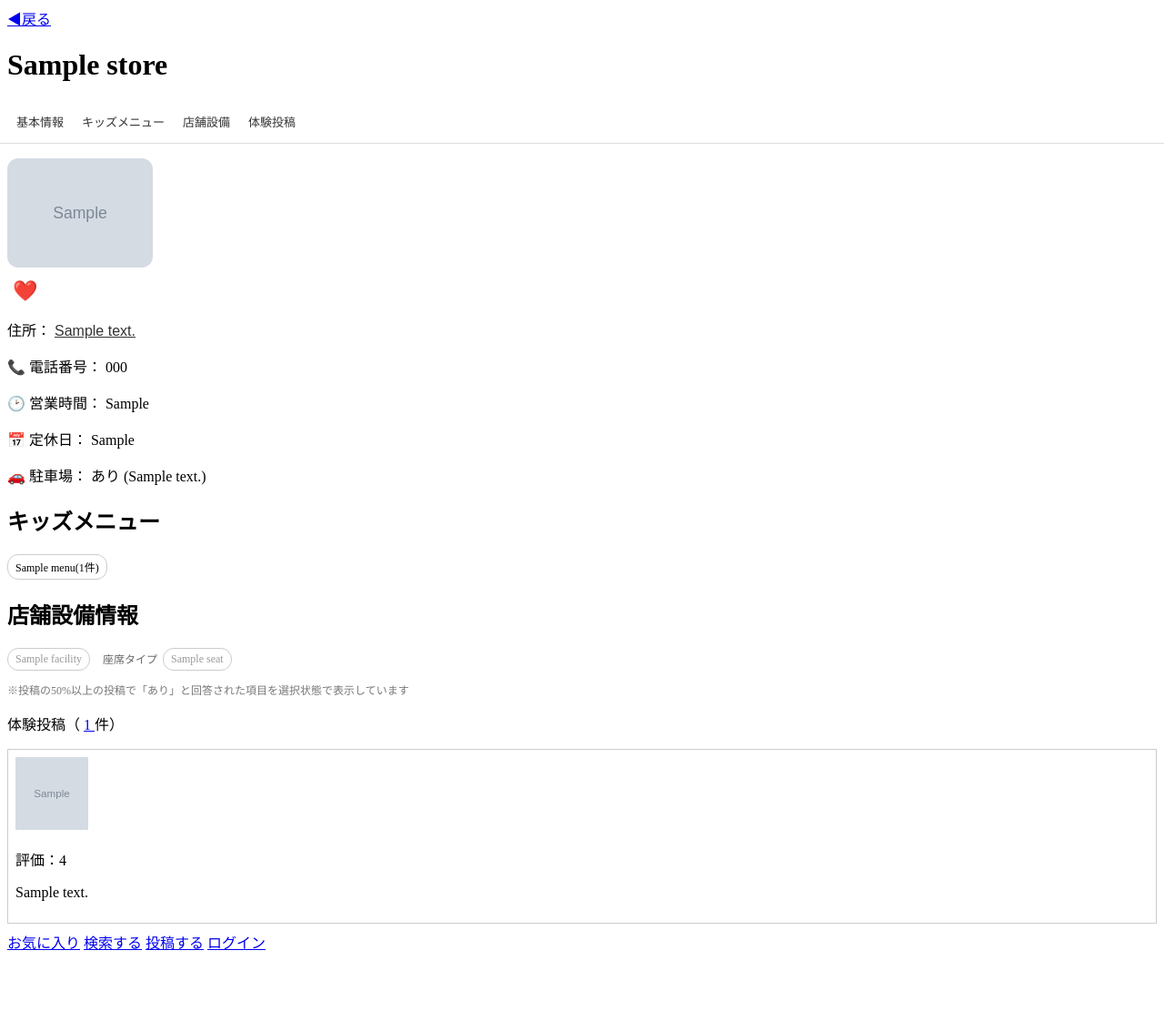
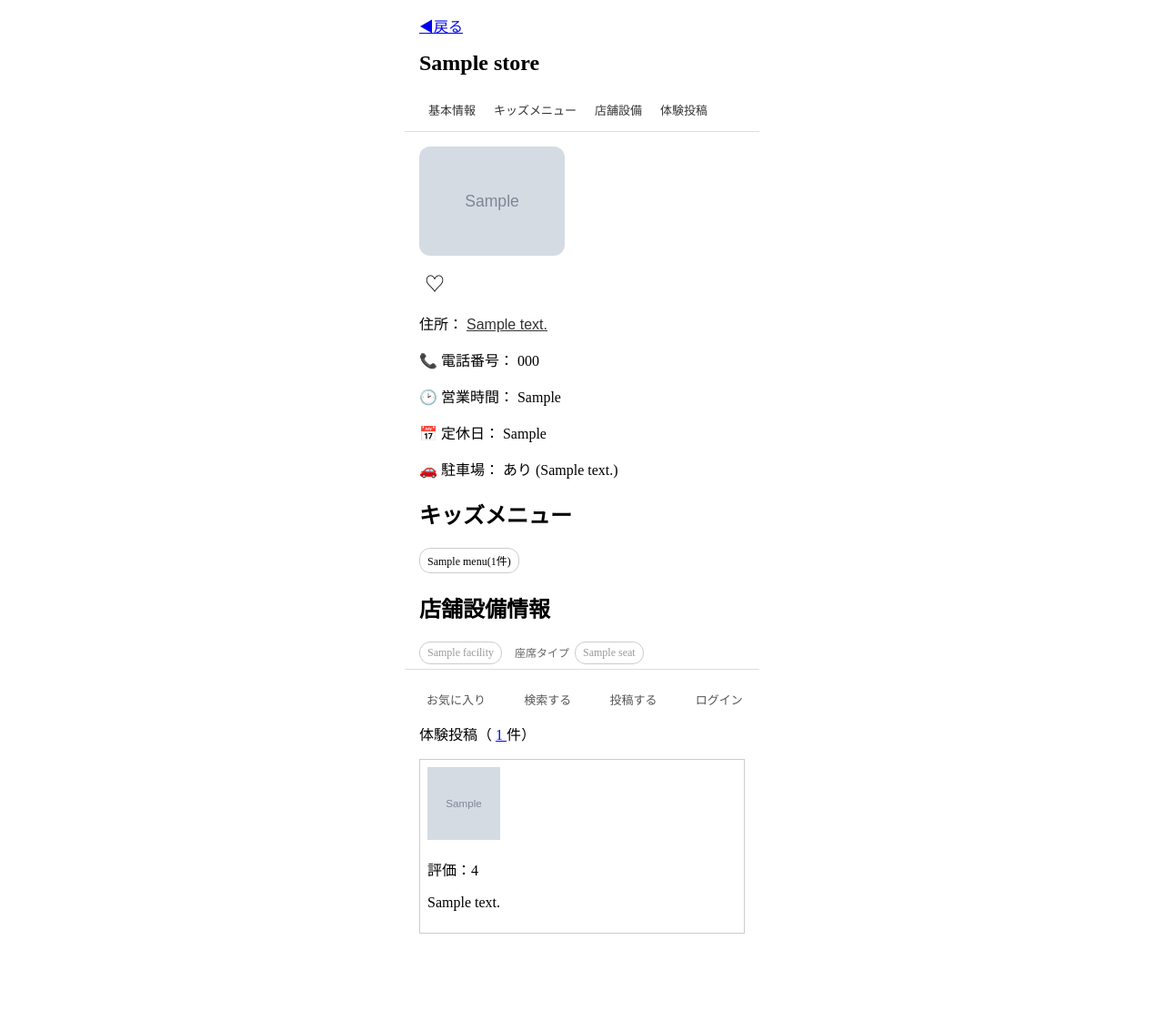
Before and after one commit to asaki-taniguchi/KodoMeal, a Django app: template templates/store_detail.html in a window 1280 px wide. Shown: the whole page at 91% size. Before the commit the page ends 1044 px from the top, so only its background shows below. Run offline with Django 5.2, Linux system fonts and the light colour scheme; tables that the repository leaves empty hold one stand-in row (values such as "Sample post"); the template is opened without the code that fills it: values that come from a table or form of the project are taken from there, most other values are stand-ins (such as "Sample title", 1, 10 or a date in 2020); grey boxes marked "Sample" are stand-in pictures; some libraries are stand-ins or nearby versions.

Commit message:
店舗詳細画面をbaseテンプレートに対応

```diff
--- a/templates/base.html
+++ b/templates/base.html
@@ -89,6 +89,7 @@
     {% block content %}
     {% endblock %}
 
+    {% block bottom_nav %}
     <nav class="bottom-nav">
         {% if user.is_authenticated %}
             <a href="{% url 'favorite_list' %}" class="nav-button">お気に入り</a>
@@ -100,6 +101,7 @@
             <a href="{% url 'login' %}" class="nav-button">ログイン</a>
         {% endif %}
     </nav>
+    {% endblock %}
 
     <div id="login-modal" class="login-modal-overlay">
         <div class="login-modal">
--- a/templates/store_detail.html
+++ b/templates/store_detail.html
@@ -1,11 +1,23 @@
-<!DOCTYPE html>
-    <html lang="ja">
-    <head>
-        <meta charset="UTF-8">
-        <meta name="viewport" content="width=device-width, initial-scale=1.0">
-        <title>店舗詳細</title>
+{% extends 'base.html' %}
+
+{% block title %}店舗詳細{% endblock %}
+
+{% block extra_css %}
 
 <style>
+    body {
+    max-width: 390px;
+    margin: 0 auto;
+    padding: 16px;
+    padding-bottom: 88px;
+    box-sizing: border-box;
+    }
+
+    h1 {
+    font-size: 24px;
+    margin: 16px 0;
+    }
+
     .section-tab-nav {
         position: sticky;
         top: 0;
@@ -25,7 +37,11 @@
     text-decoration: none;
     color: #333;
     font-size: 13px;
+    border: none;
     border-bottom: 2px solid transparent;
+    background: none;
+    cursor: pointer;
+    font-family: inherit;
     }
 
     .section-tab-link:hover {
@@ -194,20 +210,19 @@
         flex-shrink: 0;
     }
 </style>
+{% endblock %}
 
-    </head>
-    <body>
-
+{% block content %}
     <a href="javascript:history.back()" class="back-link">◀︎戻る</a>
 
         {% if store %}
             <h1>{{ store.name }}</h1>
 
             <nav class="section-tab-nav">
-                <a href="#store-info-section" class="section-tab-link">基本情報</a>
-                <a href="#kids-menu-section" class="section-tab-link">キッズメニュー</a>
-                <a href="#facility-section" class="section-tab-link">店舗設備</a>
-                <a href="#post-section" class="section-tab-link">体験投稿</a>
+                <button type="button" class="section-tab-link" onclick="scrollToSection('store-info-section')">基本情報</button>
+                <button type="button" class="section-tab-link" onclick="scrollToSection('kids-menu-section')">キッズメニュー</button>
+                <button type="button" class="section-tab-link" onclick="scrollToSection('facility-section')">店舗設備</button>
+                <button type="button" class="section-tab-link" onclick="scrollToSection('post-section')">体験投稿</button>
             </nav>
 
             <div class="store-image-list">
@@ -219,7 +234,7 @@
                     <div class="store-image-placeholder">画像</div>
                 {% endif %}
             </div>
-
+        {% if user.is_authenticated %}
             <form method="post" action="{% url 'toggle_favorite' store.id %}">
                 {% csrf_token %}
                 <button type="submit" class="favorite-button">
@@ -230,6 +245,9 @@
                     {% endif %}
                 </button>
             </form>
+        {% else %}
+            <button type="button" class="favorite-button" onclick="openLoginModal()">♡</button>
+        {% endif %}
 
             <div id="store-info-section" class="store-info section-title">
                 {% if store.latitude and store.longitude %}
@@ -355,21 +373,6 @@
                 </div>
             </div>
 
-            <nav class="bottom-nav">
-                <a href="{% url 'favorite_list' %}" class="nav-button">お気に入り</a>
-                <a href="{% url 'app_top' %}" class="nav-button">検索する</a>
-
-                {% if store %}
-                    <a href="{% url 'post_create' store.id %}" class="nav-button">投稿する</a>
-                {% endif %}
-
-                {% if request.user.is_authenticated %}
-                    <a href="{% url 'mypage' %}" class="nav-button">マイページ</a>
-                {% else %}
-                    <a href="{% url 'login' %}" class="nav-button">ログイン</a>
-                {% endif %}
-            </nav>
-
         {% else %}
             <p>店舗が見つかりませんでした</p>
         {% endif %}
@@ -392,7 +395,35 @@
             {{ store.longitude|json_script:"store-longitude-data" }}
             {{ store.name|json_script:"store-name-data" }}
         {% endif %}
+{% endblock %}
 
+{% block bottom_nav %}
+    <nav class="bottom-nav">
+        {% if user.is_authenticated %}
+            <a href="{% url 'favorite_list' %}" class="nav-button">お気に入り</a>
+        {% else %}
+            <button type="button" class="nav-button" onclick="openLoginModal()">お気に入り</button>
+        {% endif %}
+
+        <a href="{% url 'app_top' %}" class="nav-button">検索する</a>
+
+        {% if store %}
+            {% if user.is_authenticated %}
+                <a href="{% url 'post_create' store.id %}" class="nav-button">投稿する</a>
+            {% else %}
+                <button type="button" class="nav-button" onclick="openLoginModal()">投稿する</button>
+            {% endif %}
+        {% endif %}
+
+        {% if user.is_authenticated %}
+            <a href="{% url 'mypage' %}" class="nav-button">マイページ</a>
+        {% else %}
+            <a href="{% url 'login' %}" class="nav-button">ログイン</a>
+        {% endif %}
+    </nav>
+{% endblock %}
+
+{% block extra_js %}
 {% if store.latitude and store.longitude and google_maps_js_api_key and google_maps_map_id %}
     <script>
         let storeDetailMapInitialized = false;
@@ -461,5 +492,18 @@
         defer>
     </script>
 {% endif %}
-    </body>
-    </html>
+
+<script>
+    function scrollToSection(sectionId){
+        const section = document.getElementById(sectionId);
+
+        if (section) {
+            section.scrollIntoView({
+                behavior: 'smooth',
+                block: 'start'
+            });
+        }
+    }
+</script>
+
+{% endblock %}
```
Lines whose indentation alone changed are shown as unchanged.
